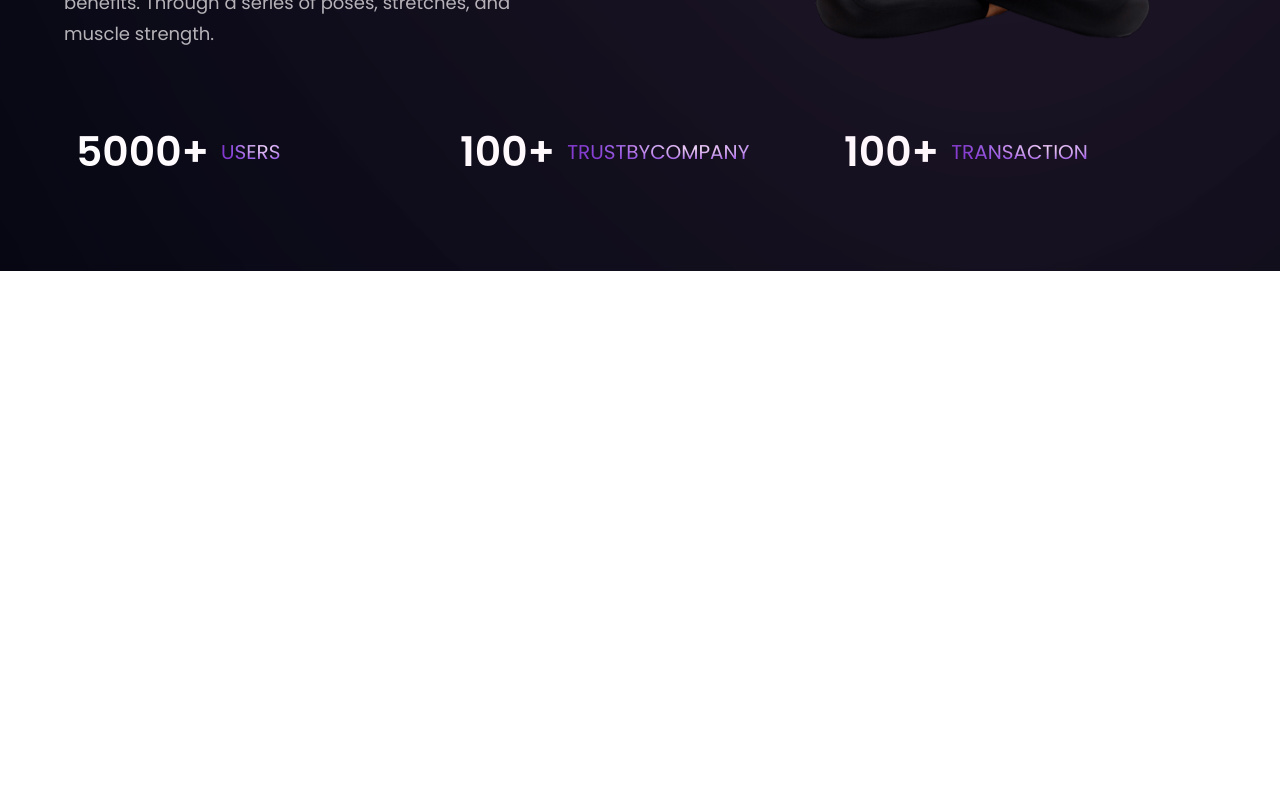
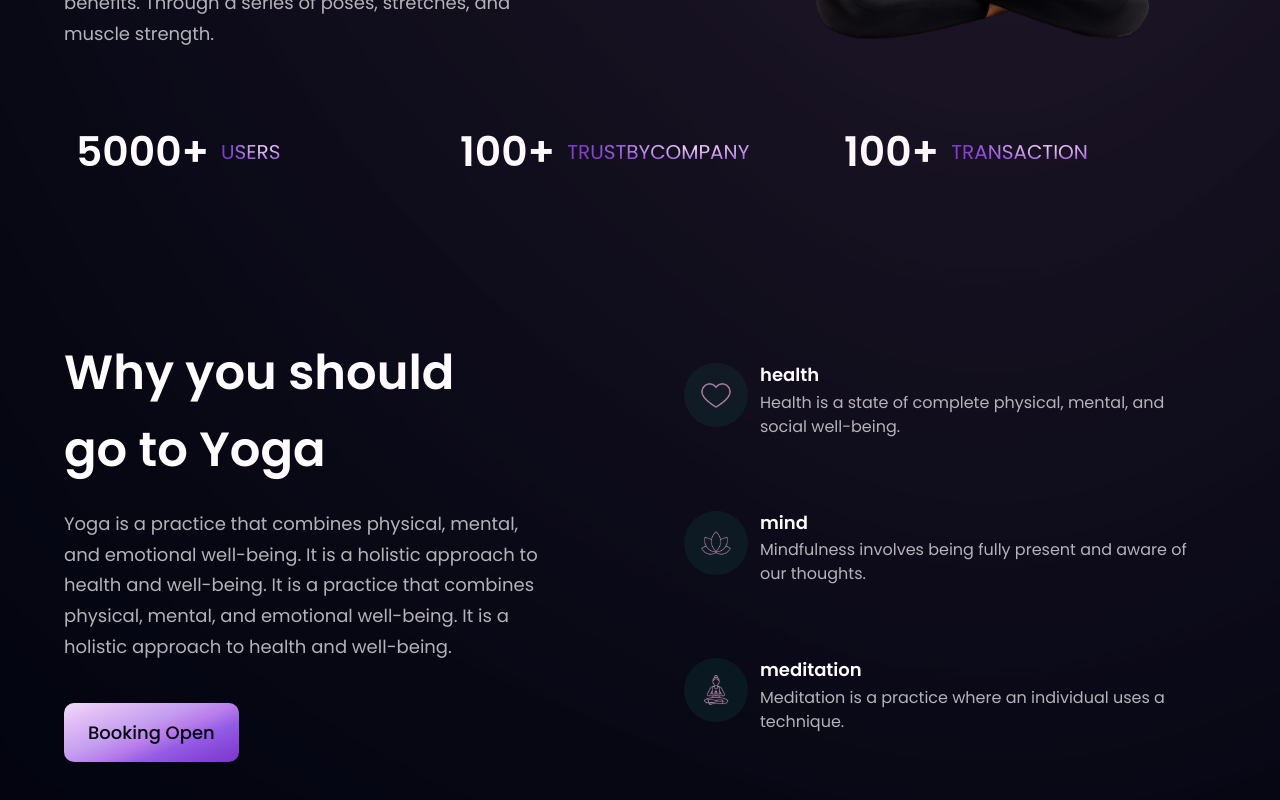
Before and after one commit to Ajosh-NyxBar/yoga-ajosh, a React (Vite) app: page / in a window 1280 px wide. Shown: the part 693-1493 px from the top of the page. Before the commit the page ends 964 px from the top, so only its background shows below. Built offline with nearby package versions, Linux system fonts and the light colour scheme.

Commit message:
add busionnes section

```diff
--- a/src/components/Business.jsx
+++ b/src/components/Business.jsx
@@ -1,11 +1,63 @@
-import React from 'react'
+import React from "react";
+import styles, { layout } from "../style";
+import Button from "./Button";
+import { features } from "../constant";
+import { motion } from "framer-motion";
+import { leftVariants, rightVariants } from "../../variants";
 
 const Business = () => {
+  const FeatureCard = ({ icon, title, content, index }) => (
+    <motion.div
+      initial="offscreen"
+      whileInView={"onscreen"}
+      variants={rightVariants}
+      className={`flex flex-row p-6 rounded-[20px] ${
+        index !== features.length - 1 ? "mb-6" : "mb-0"
+      } feature-card`}
+    >
+      <div
+        className={`w-[64px] h-[64px] rounded-full ${styles.flexCenter} bg-dimBlue`}
+      >
+        <img src={icon} alt="star" className="w-[50%] h-[50%] object-contain" />
+      </div>
+      <div className="flex-1 flex flex-col ml-3">
+        <h4 className="font-poppins font-semibold text-white text-[18px] leading-[23.4px] mb-1">
+          {title}
+        </h4>
+        <p className="font-poppins font-normal text-dimWhite text-[16px] leading-[24px]">
+          {content}
+        </p>
+      </div>
+    </motion.div>
+  );
   return (
-    <div>
+    <section id="features" className={`${layout.section}`}>
+      <motion.div
+        initial="offscreen"
+        whileInView={"onscreen"}
+        variants={leftVariants}
+        className={`${layout.sectionInfo} flex-1`}
+      >
+        <h2 className={`${styles.heading2} text-white`}>
+          Why you should <br className="sm:block hidden" /> go to Yoga
+        </h2>
+        <p className={`${styles.paragraph} max-w-[475px] mt-5`}>
+          Yoga is a practice that combines physical, mental, and emotional
+          well-being. It is a holistic approach to health and well-being. It is
+          a practice that combines physical, mental, and emotional well-being.
+          It is a holistic approach to health and well-being.
+        </p>
 
-    </div>
-  )
-}
+        <Button styles={`mt-10`} />
+      </motion.div>
 
-export default Business
+      <div className={`${layout.sectionImg} flex-col`}>
+        {features.map((feature, index) => (
+          <FeatureCard key={feature.id} {...feature} index={index} />
+        ))}
+      </div>
+    </section>
+  );
+};
+
+export default Business;
--- a/src/components/Button.jsx
+++ b/src/components/Button.jsx
@@ -1,11 +1,12 @@
-import React from 'react'
+import React from "react";
 
-const Button = () => {
+const Button = ({ styles }) => {
   return (
-    <div>
+    <button
+      type="button"
+      className={`py-4 px-6 bg-blue-gradient font-poppins font-medium text-[18px] text-primary outline-none ${styles} rounded-[10px]`}
+    >Booking Open</button>
+  );
+};
 
-    </div>
-  )
-}
-
-export default Button
+export default Button;
--- a/src/constant/index.js
+++ b/src/constant/index.js
@@ -62,3 +62,26 @@ export const stats = [
     value: "Transaction",
   },
 ];
+
+export const features = [
+  {
+    id: 1,
+    icon: health,
+    title: "health",
+    content:
+      "Health is a state of complete physical, mental, and social well-being.",
+  },
+  {
+    id: 2,
+    icon: mind,
+    title: "mind",
+    content:
+      "Mindfulness involves being fully present and aware of our thoughts.",
+  },
+  {
+    id: 3,
+    icon: medi,
+    title: "meditation",
+    content: "Meditation is a practice where an individual uses a technique.",
+  },
+];
```
